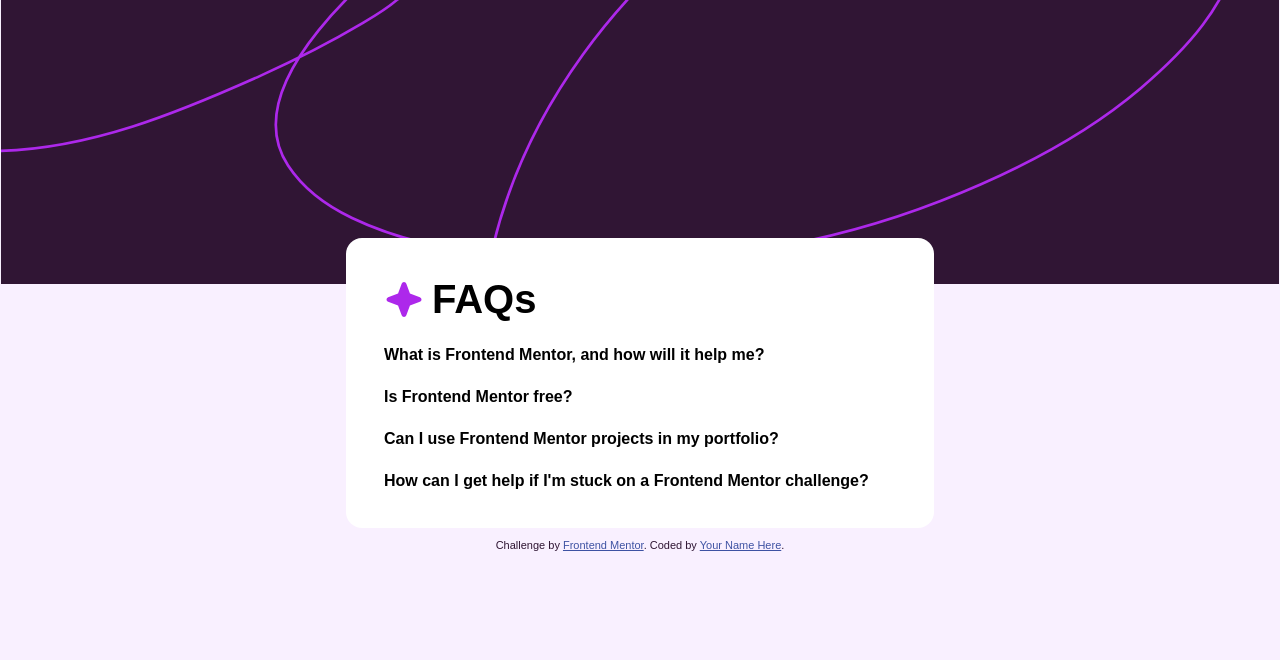
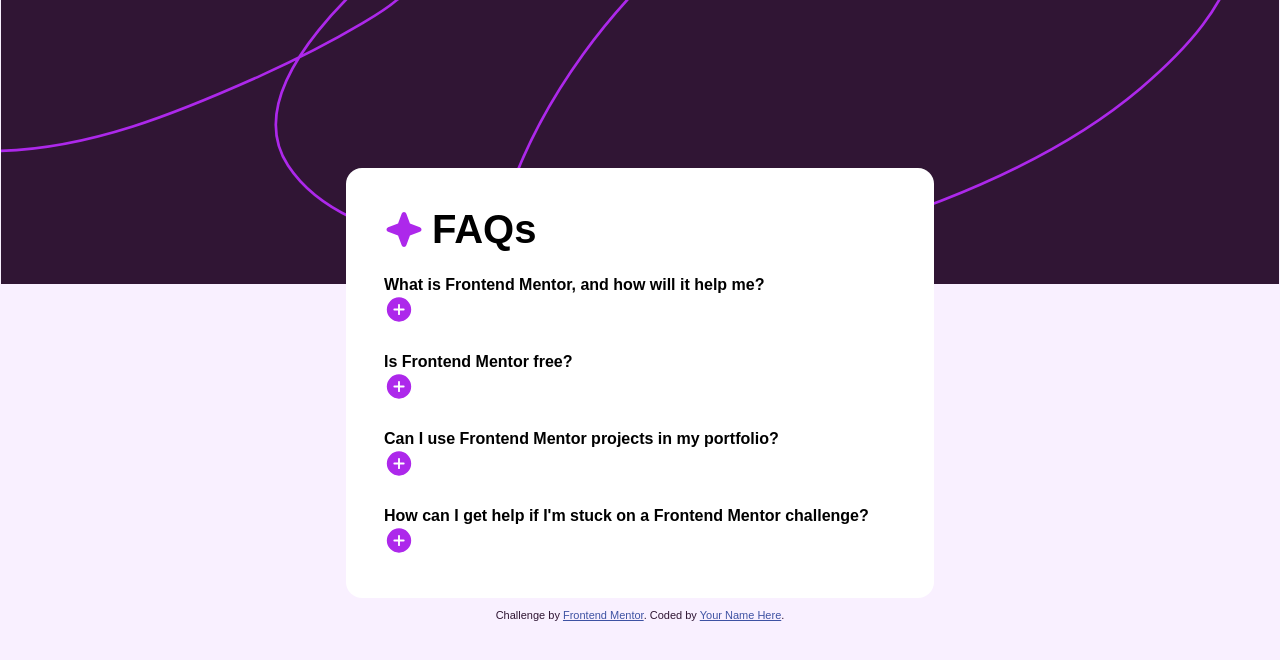
Before and after one commit to aaditamanugraha/faq-accordion-main, a website: page index.html in a window 1280 px wide. Drawn offline with Linux system fonts and the light colour scheme.

Commit message:
Add plus icon

```diff
--- a/index.html
+++ b/index.html
@@ -30,7 +30,9 @@
             building.
           </p> -->
           </div>
-          <div class="faq-icon"></div>
+          <div class="faq-icon">
+            <img src="./assets/images/icon-plus.svg" alt="icon plus" />
+          </div>
         </div>
 
         <div class="faq-card">
@@ -42,7 +44,9 @@
             for all skill levels.
           </p> -->
           </div>
-          <div class="faq-icon"></div>
+          <div class="faq-icon">
+            <img src="./assets/images/icon-plus.svg" alt="icon plus" />
+          </div>
         </div>
 
         <div class="faq-card">
@@ -54,7 +58,9 @@
             employers!
           </p> -->
           </div>
-          <div class="faq-icon"></div>
+          <div class="faq-icon">
+            <img src="./assets/images/icon-plus.svg" alt="icon plus" />
+          </div>
         </div>
 
         <div class="faq-card">
@@ -68,7 +74,9 @@
               support from other community members.
             </p> -->
           </div>
-          <div class="faq-icon"></div>
+          <div class="faq-icon">
+            <img src="./assets/images/icon-plus.svg" alt="icon plus" />
+          </div>
         </div>
       </div>
     </main>
```
